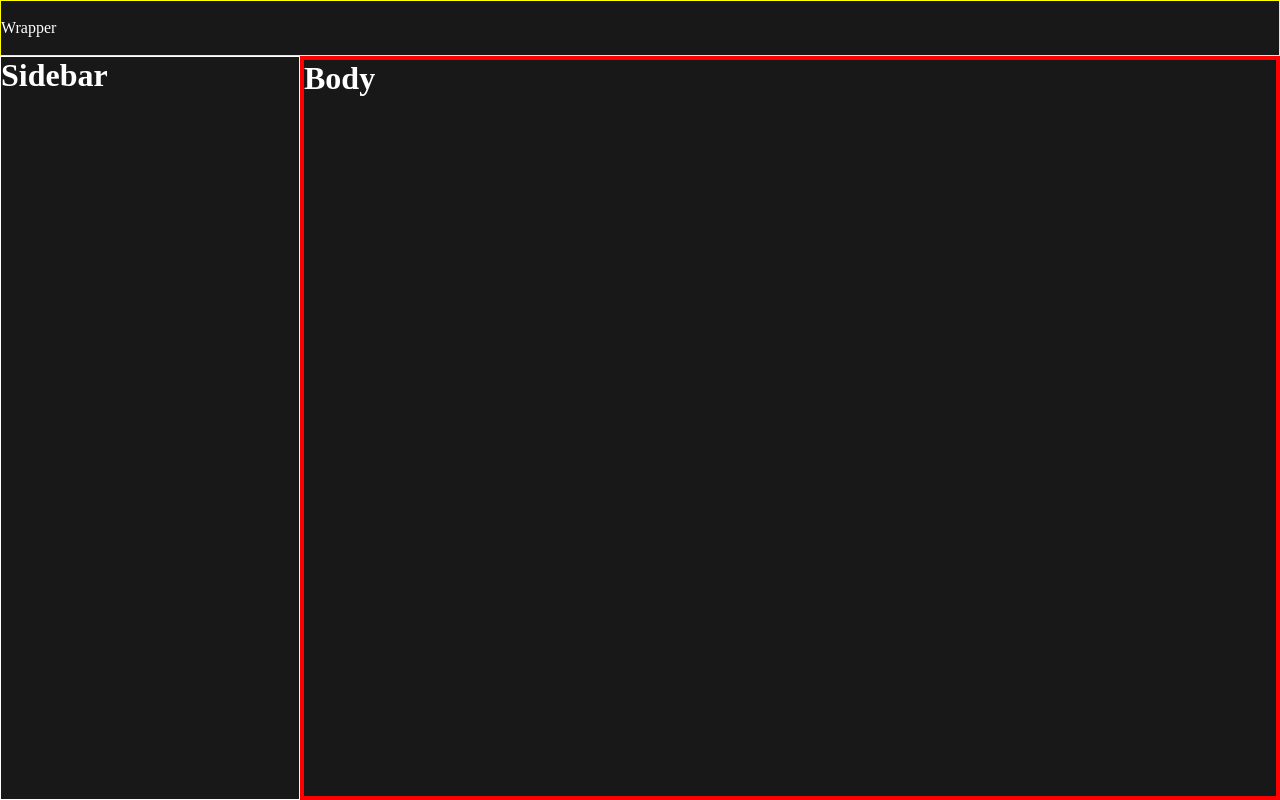
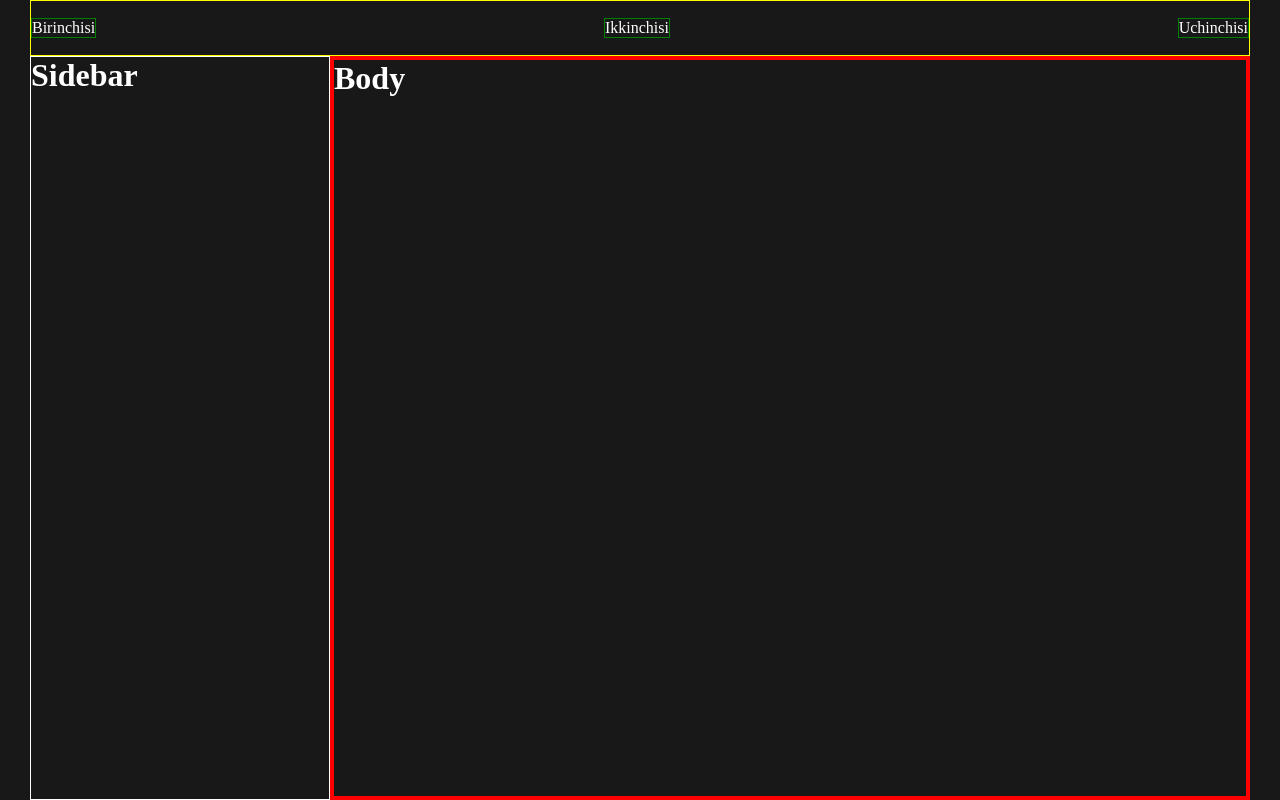
Before and after one commit to fazliddinKhayrullaev11/React_2023, a React (Create React App) app: page / in a window 1280 px wide. Built offline with nearby package versions, Linux system fonts and the light colour scheme; a web font is replaced by a local one.

Commit message:
no change

```diff
--- a/src/YouTube_Clone/index.jsx
+++ b/src/YouTube_Clone/index.jsx
@@ -1,5 +1,5 @@
 import React, { Component } from 'react'
-import { Container,Wrapper } from './style';
+import { Category,Container,Wrapper } from './style';
 import Body from './Body';
 import SideBar from './SideBar'
 
@@ -8,7 +8,13 @@ export default class Youtube extends Component {
   render() {
     return (
       <Container>
-        <Wrapper >Wrapper</Wrapper>
+        <Wrapper >
+        <Category>Birinchisi</Category>
+        <Category>Ikkinchisi</Category>
+        <Category>Uchinchisi</Category>
+
+
+        </Wrapper>
       <Container flex>
 
         <SideBar/>
--- a/src/YouTube_Clone/style.js
+++ b/src/YouTube_Clone/style.js
@@ -8,6 +8,7 @@ background: #181818;
 color:#FFFFFF;
 height: 100vh;
 width: 100%;
+padding:${({flex})=>!flex && '0 30px'};
 
 
 
@@ -19,7 +20,18 @@ border:1px solid yellow;
 height: 60px;
 display: flex;
 align-items:center;
+justify-content:space-between;
 
 
 
 `
+export let Category=styled.div`
+ display: flex;
+ border:1px solid green;
+
+`
+export let Icons=styled.div`
+
+
+
+`
```
